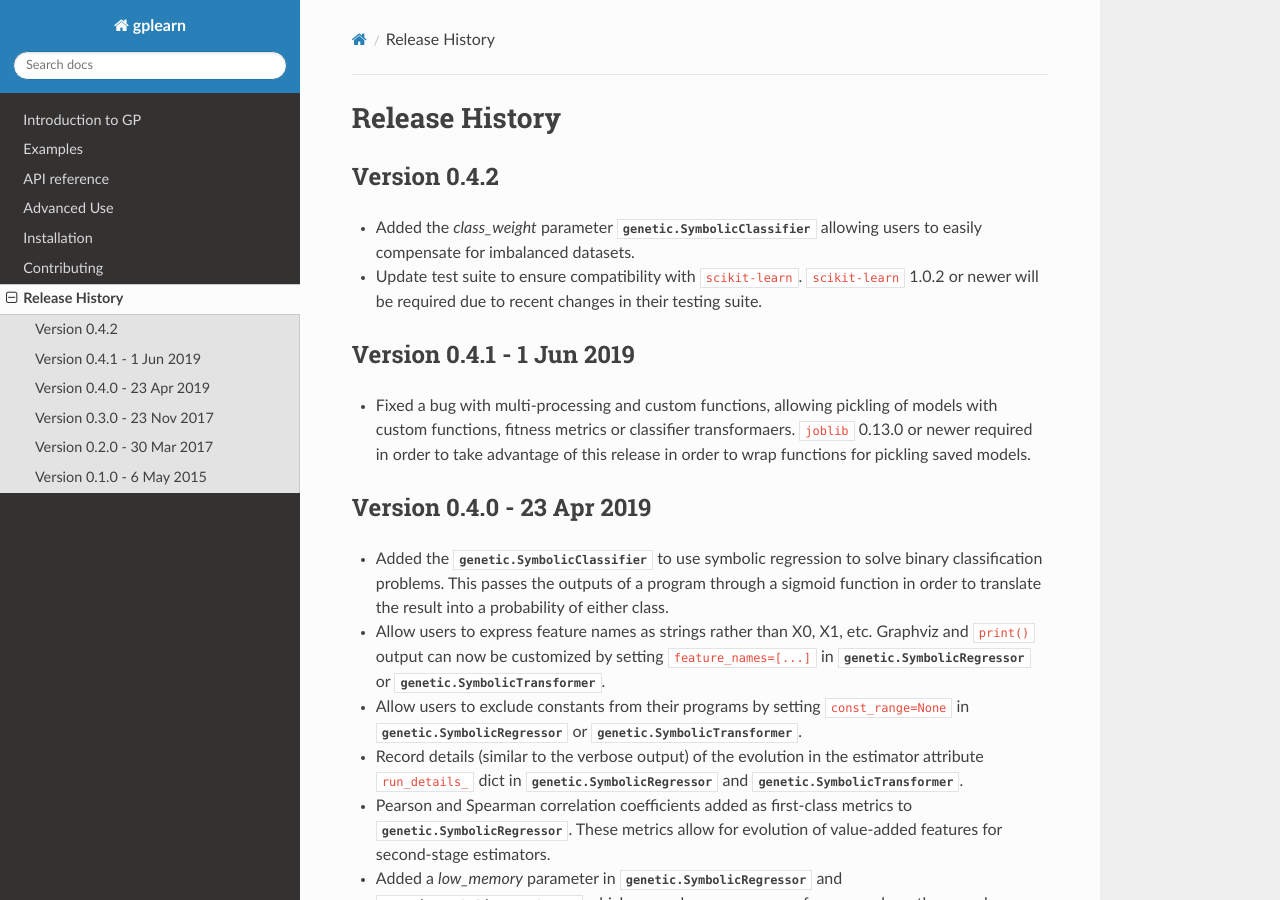
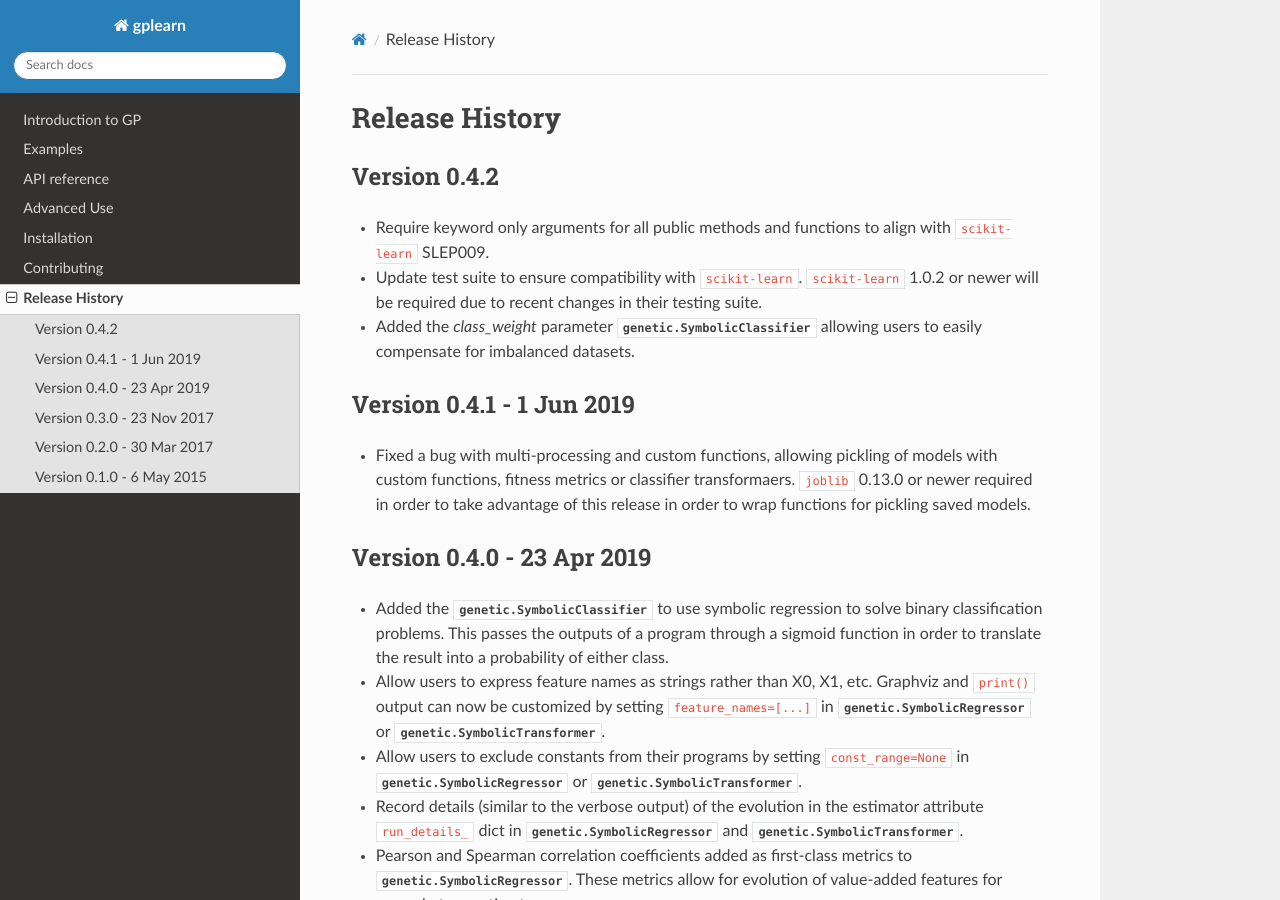
Before and after one commit to trevorstephens/gplearn, a Sphinx documentation site: the page built from doc/changelog.rst, in a window 1280 px wide and 900 px high. Built offline with Sphinx 7.4.7 and the Read the Docs theme 2.0.0, drawn with Linux system fonts in a browser that asks for light colours; the version number could not be read and is left out.

Commit message:
add note to changelog

```diff
--- a/doc/changelog.rst
+++ b/doc/changelog.rst
@@ -7,11 +7,13 @@ Release History
 Version 0.4.2
 -------------
 
-- Added the `class_weight` parameter :class:`genetic.SymbolicClassifier`
-  allowing users to easily compensate for imbalanced datasets.
+- Require keyword only arguments for all public methods and functions to align
+  with ``scikit-learn`` SLEP009.
 - Update test suite to ensure compatibility with ``scikit-learn``.
   ``scikit-learn`` 1.0.2 or newer will be required due to recent changes in
   their testing suite.
+- Added the `class_weight` parameter :class:`genetic.SymbolicClassifier`
+  allowing users to easily compensate for imbalanced datasets.
 
 Version 0.4.1 - 1 Jun 2019
 ---------------------------
```
